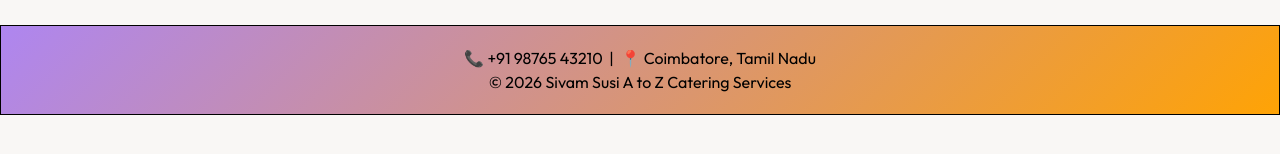
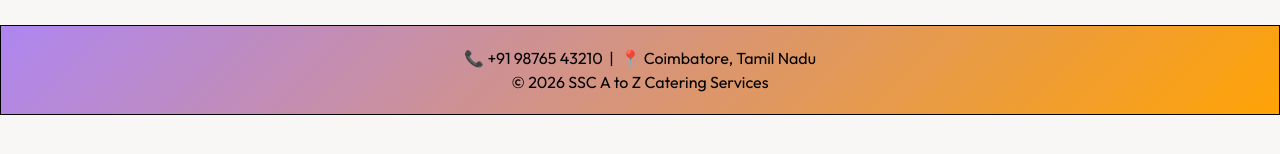
Before and after one commit to Hariz45/ssc-project-frontend, a React (Vite) app: page /menu in a window 1280 px wide. Shown: the part 272-426 px from the top of the page. Built offline with nearby package versions, Linux system fonts and the light colour scheme; no server answers.

Commit message:
footer p tag change

```diff
--- a/src/Pages/Menu.jsx
+++ b/src/Pages/Menu.jsx
@@ -39,7 +39,7 @@
       <div className="foot-container">
         <footer>
         <p>📞 +91 98765 43210 &nbsp;|&nbsp; 📍 Coimbatore, Tamil Nadu</p>
-        <p>© 2026 Sivam Susi A to Z Catering Services</p>
+        <p>© 2026 SSC A to Z Catering Services</p>
       </footer>
       </div>
     </div>
```
